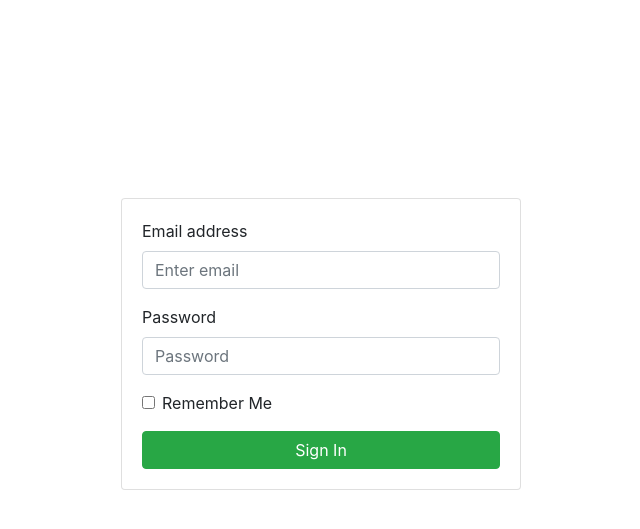
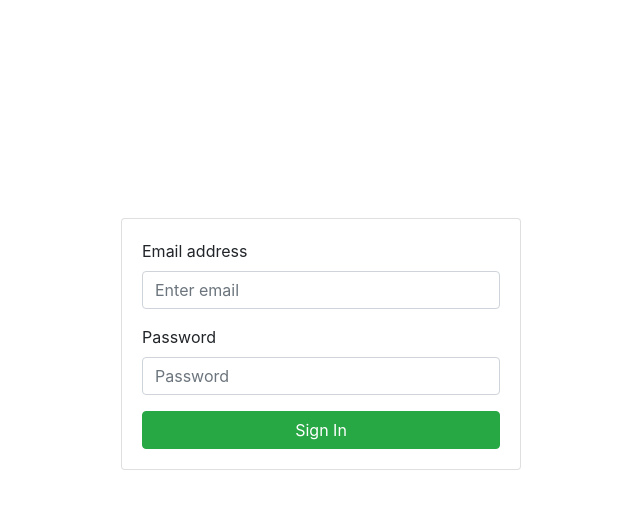
Before and after one commit to knight7024/remember_me, a Django app: page /signin/ in a window 1280 px wide. Shown: the part 56-585 px from the top of the page, without its empty margins (319-959 px from the left). Run offline with Django 3.2, Linux system fonts and the light colour scheme; some libraries are stand-ins or nearby versions.

Commit message:
First Commit

```diff
--- a/accounts/templates/signin.html
+++ b/accounts/templates/signin.html
@@ -11,10 +11,10 @@
         <label for="exampleInputPassword1">Password</label>
         <input type="password" name="password" class="form-control" id="exampleInputPassword1" placeholder="Password">
     </div>
-    <div class="form-group form-check">
+    <!-- <div class="form-group form-check">
         <input type="checkbox" class="form-check-input" id="exampleCheck1">
         <label class="form-check-label" for="exampleCheck1">Remember Me</label>
-    </div>
+    </div> -->
     <div class="full-container">
         <button type="submit" class="btn btn-success w-100">Sign In</button>
     </div>
```
